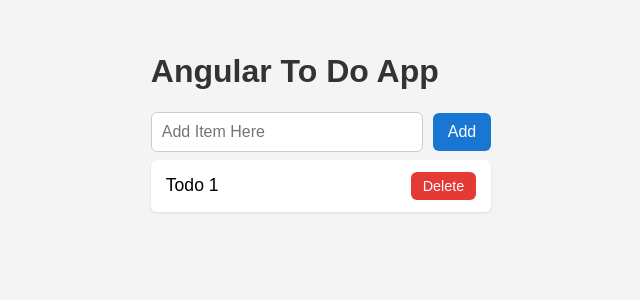
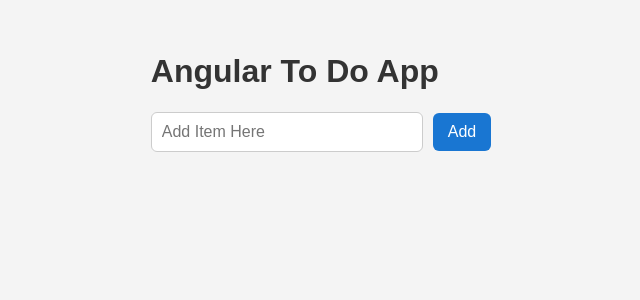
Before and after one commit to BarkerBrian-FS/Learn-Angular-with-Todo, an Angular app: page / in a window 1280 px wide. Shown: the top 300 px of the page, without its empty margins (319-959 px from the left). Built offline with nearby package versions, Linux system fonts and the light colour scheme.

Commit message:
working on functionality of list

```diff
--- a/src/app/app.html
+++ b/src/app/app.html
@@ -3,5 +3,5 @@
 
   <app-add-item (newTodo)="addTodo($event)"></app-add-item>
 
-  <app-todo-list></app-todo-list>
+  <app-todo-list [todoList]="todos" (todoDeleted)="handleDeletedTodo($event)"></app-todo-list>
 </main>
--- a/src/app/app.ts
+++ b/src/app/app.ts
@@ -16,7 +16,10 @@ export class App {
   addTodo(newTodo: string) {
     if (newTodo) {
       this.todos.push(newTodo);
-      console.log(this.todos);
     }
   }
+
+  handleDeletedTodo(index: number) {
+    this.todos.splice(index, 1);
+  }
 }
--- a/src/app/todo-list/todo-list.html
+++ b/src/app/todo-list/todo-list.html
@@ -1,4 +1,6 @@
-<div class="list">
-  <h2>Todo 1</h2>
-  <button>Delete</button>
-</div>
+@for (todo of todoList; let i = $index; track i) {
+  <div class="list">
+    <h2>{{ todo }}</h2>
+    <button (click)="delete(i)">Delete</button>
+  </div>
+}
--- a/src/app/todo-list/todo-list.ts
+++ b/src/app/todo-list/todo-list.ts
@@ -1,4 +1,4 @@
-import { Component } from '@angular/core';
+import { Component, EventEmitter, Input, Output } from '@angular/core';
 
 @Component({
   selector: 'app-todo-list',
@@ -6,4 +6,12 @@ import { Component } from '@angular/core';
   templateUrl: './todo-list.html',
   styleUrl: './todo-list.css',
 })
-export class TodoList {}
+export class TodoList {
+  @Input() todoList: string[] = [];
+
+  @Output() todoDeleted = new EventEmitter<number>();
+
+  delete(index: number) {
+    this.todoDeleted.emit(index);
+  }
+}
```
